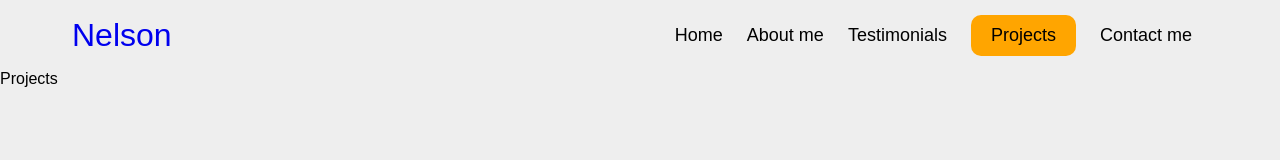
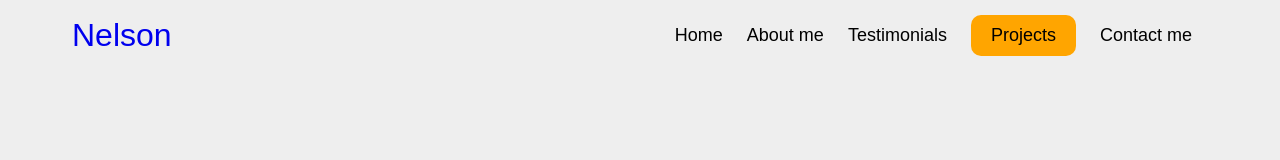
Before and after one commit to Nelson2023-2024/Portifolio, a React (Vite) app: page /#/projects in a window 1280 px wide. Shown: the top 160 px of the page. Built offline with nearby package versions, Linux system fonts and the light colour scheme.

Commit message:
Moved to the Projects section

```diff
--- /dev/null
+++ b/src/Components/Proj.jsx
@@ -0,0 +1,14 @@
+
+function Proj() {
+  return (
+    <>
+    <section className="project__section">
+        <div className="container">
+
+        </div>
+    </section>
+    </>
+  )
+}
+
+export default Proj
--- a/src/Pages/Projects/Projects.jsx
+++ b/src/Pages/Projects/Projects.jsx
@@ -1,7 +1,10 @@
+import Proj from "../../Components/Proj"
 
 function Projects() {
   return (
-    <div>Projects</div>
+    <>
+    <Proj/>
+    </>
   )
 }
 
```
